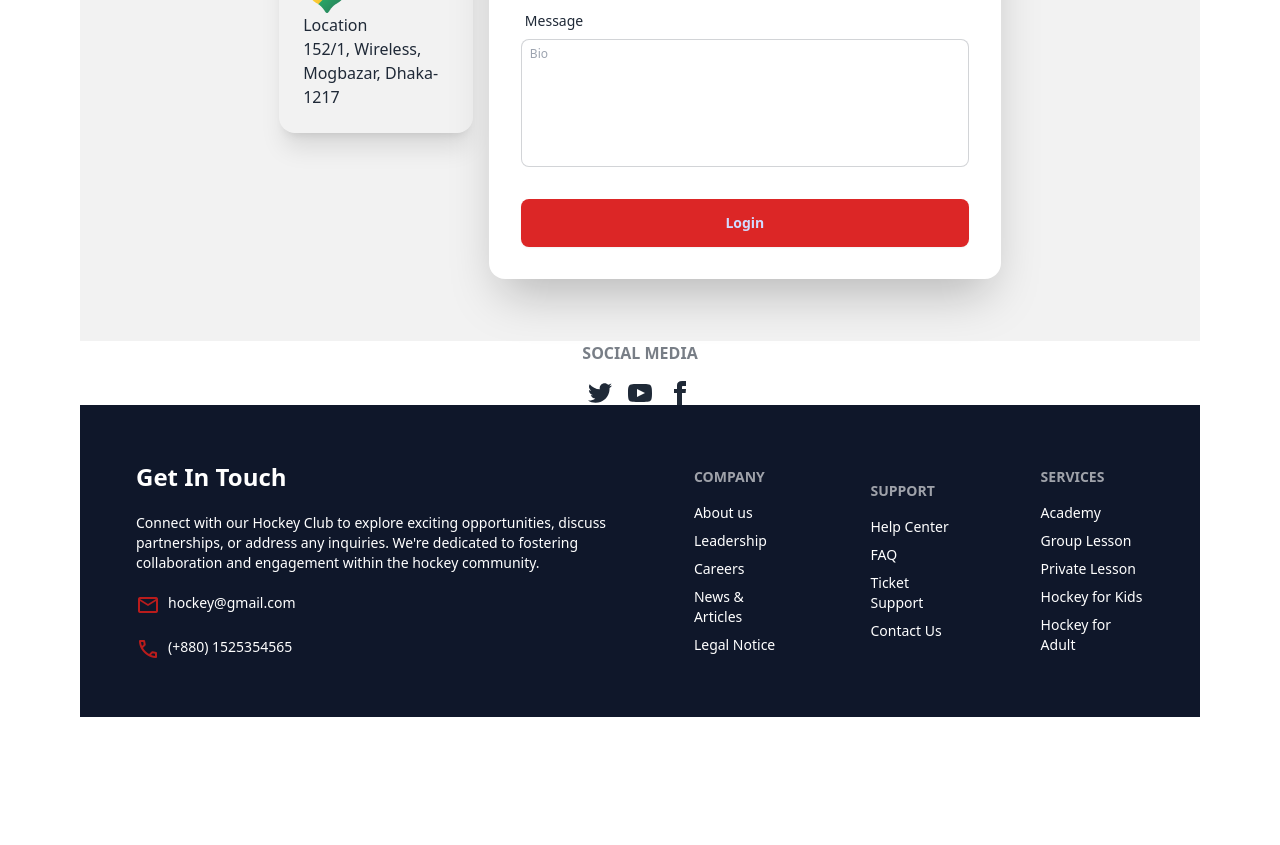
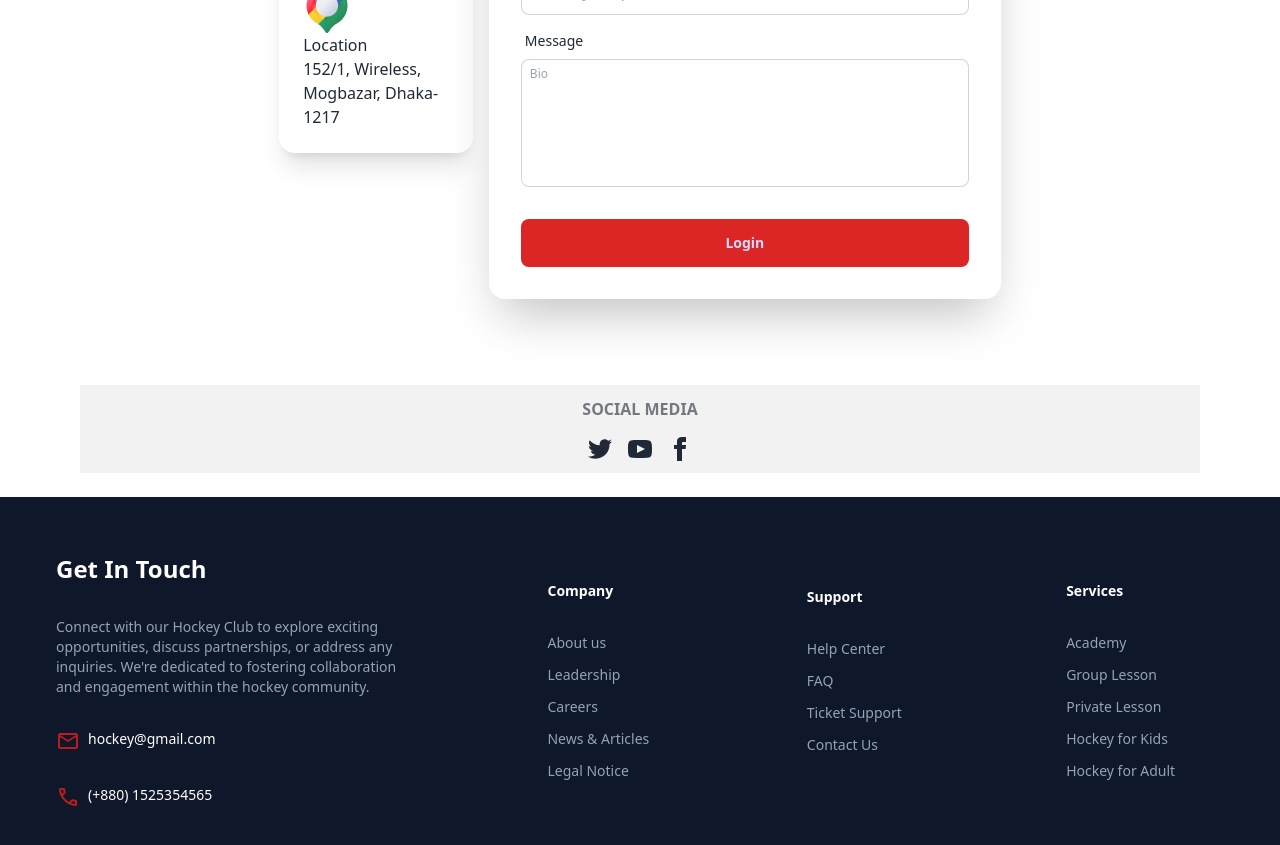
Before and after one commit to Kowsar14238/Dream-Hockey-Club, a plain HTML site: page index.html in a window 1280 px wide. Shown: the part 6211-7056 px from the top of the page. Before the commit the page ends 6928 px from the top, so only its background shows below. Drawn offline with nearby package versions, Linux system fonts and the light colour scheme.

Commit message:
update footer

```diff
--- a/index.html
+++ b/index.html
@@ -34,10 +34,10 @@
 
 </head>
 
-<body class="lg:mx-20 mt-5">
+<body >
 
     <!-- Navbar -->
-    <nav>
+    <nav class="lg:mx-20 mt-5">
         <div class="navbar bg-base-100">
             <div class="navbar-start">
                 <!-- Small screen menu start -->
@@ -77,7 +77,7 @@
         </div>
     </nav>
 
-    <main>
+    <main class="lg:mx-20 mt-5">
         <!-- Banner Section -->
         <section class="body-banner-section">
             <!-- <div class="banner-content bg-black text-white h-[10%] w-[20%] p-[2%]">
@@ -429,7 +429,7 @@
 
         </section>
 
-
+        <!-- Get In Touch Section -->
         <section class="get-in-touch-section">
             <hr class="hr-border my-12">
             <div class="program-section-contents flex flex-wrap flex-col items-center text-center">
@@ -438,9 +438,9 @@
             </div>
             <hr class="hr-border">
 
-            <div class="hero min-h-screen bg-base-200">
+            <div class="hero min-h-screen ">
                 <div class="hero-content flex-col lg:flex-row ">
-                  <div class="text-center lg:text-left lg:flex-wrap">
+                  <div class="text-center lg:text-left lg:flex-wrap lg:gap-8">
                     <div class="card lg:card-side shadow-xl ">
                         <div class="get-in-touch-left p-6">
                             <div class="get-in-touch-contact">
@@ -461,7 +461,7 @@
                         </div>
                     </div>
                   </div>
-                  <div class="card shrink-0 w-full max-w-lg shadow-2xl bg-base-100">
+                  <div class="card shrink-0 w-full max-w-lg shadow-2xl border-none">
                     <form class="card-body">
                       <div class="form-control">
                         <label class="label">
@@ -507,7 +507,7 @@
         </section>
 
 
-        <section class="social-media text-base-content flex flex-wrap items-center flex-col gap-2">
+        <section class="social-media bg-base-200 my-6 p-3 text-base-content flex flex-wrap items-center flex-col gap-2">
             <header class="footer-title">Social Media</header>
             <div class="flex gap-4">
                 <a><svg xmlns="http://www.w3.org/2000/svg" width="24" height="24" viewBox="0 0 24 24" class="fill-current"><path d="M24 4.557c-.883.392-1.832.656-2.828.775 1.017-.609 1.798-1.574 2.165-2.724-.951.564-2.005.974-3.127 1.195-.897-.957-2.178-1.555-3.594-1.555-3.179 0-5.515 2.966-4.797 6.045-4.091-.205-7.719-2.165-10.148-5.144-1.29 2.213-.669 5.108 1.523 6.574-.806-.026-1.566-.247-2.229-.616-.054 2.281 1.581 4.415 3.949 4.89-.693.188-1.452.232-2.224.084.626 1.956 2.444 3.379 4.6 3.419-2.07 1.623-4.678 2.348-7.29 2.04 2.179 1.397 4.768 2.212 7.548 2.212 9.142 0 14.307-7.721 13.995-14.646.962-.695 1.797-1.562 2.457-2.549z"></path></svg></a>
@@ -518,10 +518,10 @@
 
     </main>
 
-    <footer class="footer p-14 bg-slate-900	text-white text-base-content flex items-center  gap-20">
-        <aside class="flex flex-col gap-5 10 w-[50%]">
-          <h1 class="text-2xl font-semibold">Get In Touch</h1>
-          <p >Connect with our Hockey Club to explore exciting opportunities, discuss partnerships, or address any inquiries. We're dedicated to fostering collaboration and engagement within the hockey community.</p>
+    <footer class="footer  p-14 bg-slate-900	text-white text-base-content flex flex-col lg:flex-row items-center  gap-20">
+        <aside class="flex flex-col gap-8 10 w-[50%]">
+          <h1 class="lg:text-2xl text-lg font-semibold ">Get In Touch</h1>
+          <p class="font-normal text-slate-400">Connect with our Hockey Club to explore exciting opportunities, discuss partnerships, or address any inquiries. We're dedicated to fostering collaboration and engagement within the hockey community.</p>
           <div class="footer-email flex gap-2">
             <span class="material-symbols-outlined text-red-700 ">mail</span>
             <p>hockey@gmail.com</p>
@@ -531,29 +531,33 @@
             <p>(+880) 1525354565</p>
           </div>
         </aside>
-        <nav>
-          <header class="footer-title">Company</header>
-          <a class="link link-hover">About us</a>
-          <a class="link link-hover">Leadership</a>
-          <a class="link link-hover">Careers</a>
-          <a class="link link-hover">News & Articles</a>
-          <a class="link link-hover">Legal Notice</a>
-        </nav>
-        <nav>
-          <header class="footer-title">Support</header>
-          <a class="link link-hover">Help Center</a>
-          <a class="link link-hover">FAQ</a>
-          <a class="link link-hover">Ticket Support</a>
-          <a class="link link-hover">Contact Us</a>
-        </nav>
-        <nav>
-          <header class="footer-title">Services</header>
-          <a class="link link-hover">Academy</a>
-          <a class="link link-hover">Group Lesson</a>
-          <a class="link link-hover">Private Lesson</a>
-          <a class="link link-hover">Hockey for Kids</a>
-          <a class="link link-hover">Hockey for Adult</a>
-        </nav>
+
+        <div class="flex flex-wrap flex-row items-center justify-center  gap-5 w-[100%]">
+
+            <nav class="flex flex-col  justify-center lg:basis-[33%] basis-[45%] space-y-3">
+                <header class="text-white font-semibold mb-5">Company</header>
+                <a class="link link-hover font-normal text-slate-400">About us</a>
+                <a class="link link-hover font-normal text-slate-400">Leadership</a>
+                <a class="link link-hover font-normal text-slate-400">Careers</a>
+                <a class="link link-hover font-normal text-slate-400">News & Articles</a>
+                <a class="link link-hover font-normal text-slate-400">Legal Notice</a>
+            </nav>
+            <nav class="flex flex-col  justify-center lg:basis-[33%] sm:basis-[45%] space-y-3 mb-5">
+                <header class="text-white font-semibold mb-5">Support</header>
+                <a class="link link-hover font-normal text-slate-400">Help Center</a>
+                <a class="link link-hover font-normal text-slate-400">FAQ</a>
+                <a class="link link-hover font-normal text-slate-400">Ticket Support</a>
+                <a class="link link-hover font-normal text-slate-400">Contact Us</a>
+            </nav>
+            <nav class="flex flex-col space-y-3  justify-center">
+                <header class="text-white font-semibold mb-5">Services</header>
+                <a class="link link-hover font-normal text-slate-400">Academy</a>
+                <a class="link link-hover font-normal text-slate-400">Group Lesson</a>
+                <a class="link link-hover font-normal text-slate-400">Private Lesson</a>
+                <a class="link link-hover font-normal text-slate-400">Hockey for Kids</a>
+                <a class="link link-hover font-normal text-slate-400">Hockey for Adult</a>
+            </nav>
+        </div>
     </footer>
 </body>
 </html>
```
